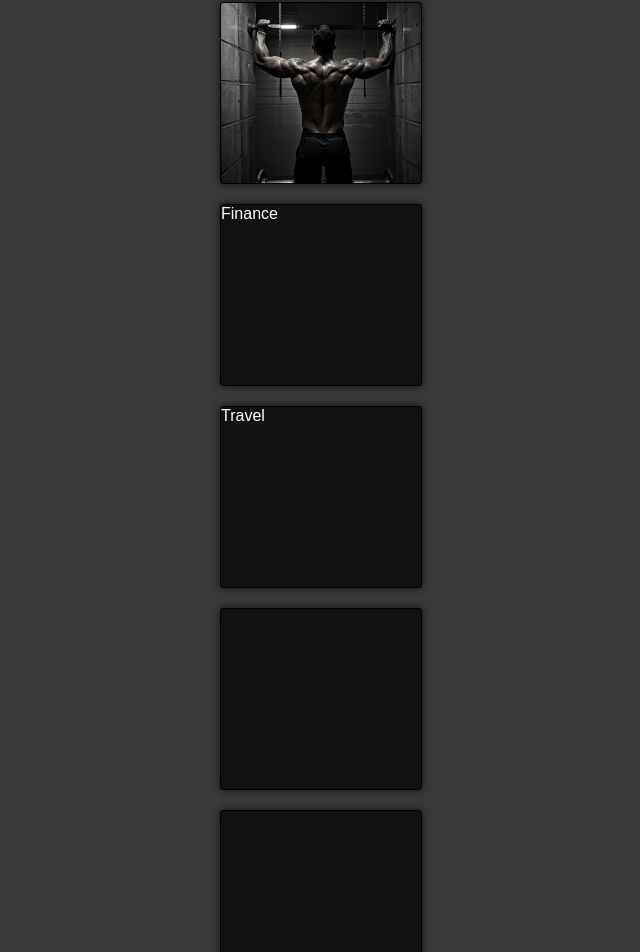
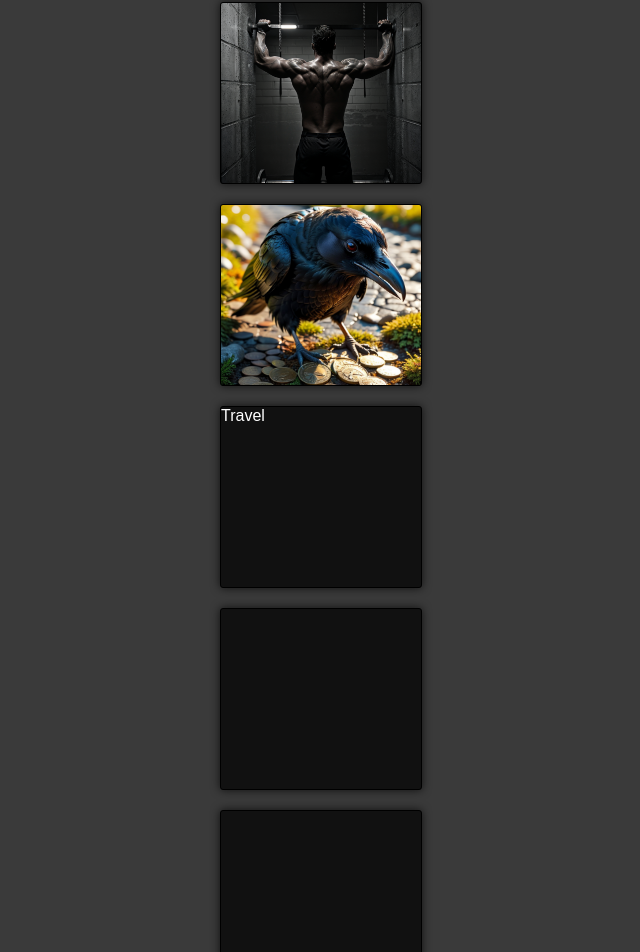
Before and after one commit to NyPadilha/seikatsu, a React (Vite) app: page / in a window 1280 px wide. Shown: the part 914-1866 px from the top of the page, without its empty margins (508-1148 px from the left). Built offline with nearby package versions, Linux system fonts and the light colour scheme.

Commit message:
chore: add finance homepage cover

```diff
--- a/src/pages/Home.tsx
+++ b/src/pages/Home.tsx
@@ -32,7 +32,7 @@ const Home: React.FC = () => {
               <Link to='/watchlist' className='card watchlist'></Link>
               <Link to='/metas' className='card metas'></Link>
               <Link to='/training' className='card training'></Link>
-              <Link to='/finance' className='card'>Finance</Link>
+              <Link to='/finance' className='card finance'></Link>
               <Link to='/travel' className='card'>Travel</Link>
               <div className='card'></div>
               <div className='card'></div>
--- a/src/styles.scss
+++ b/src/styles.scss
@@ -255,6 +255,12 @@ body {
           .card.metas {
             background-image: url("./public/golden_tree.png");
             background-position: center 0.5px;
+          }
+
+          .card.finance {
+            background-image: url("./public/karasu.jpeg");
+            background-position: center;
+
           }
         }
       }
```
Also changed, not shown: src/public/cat.jpeg (added), src/public/karasu.jpeg (added).
